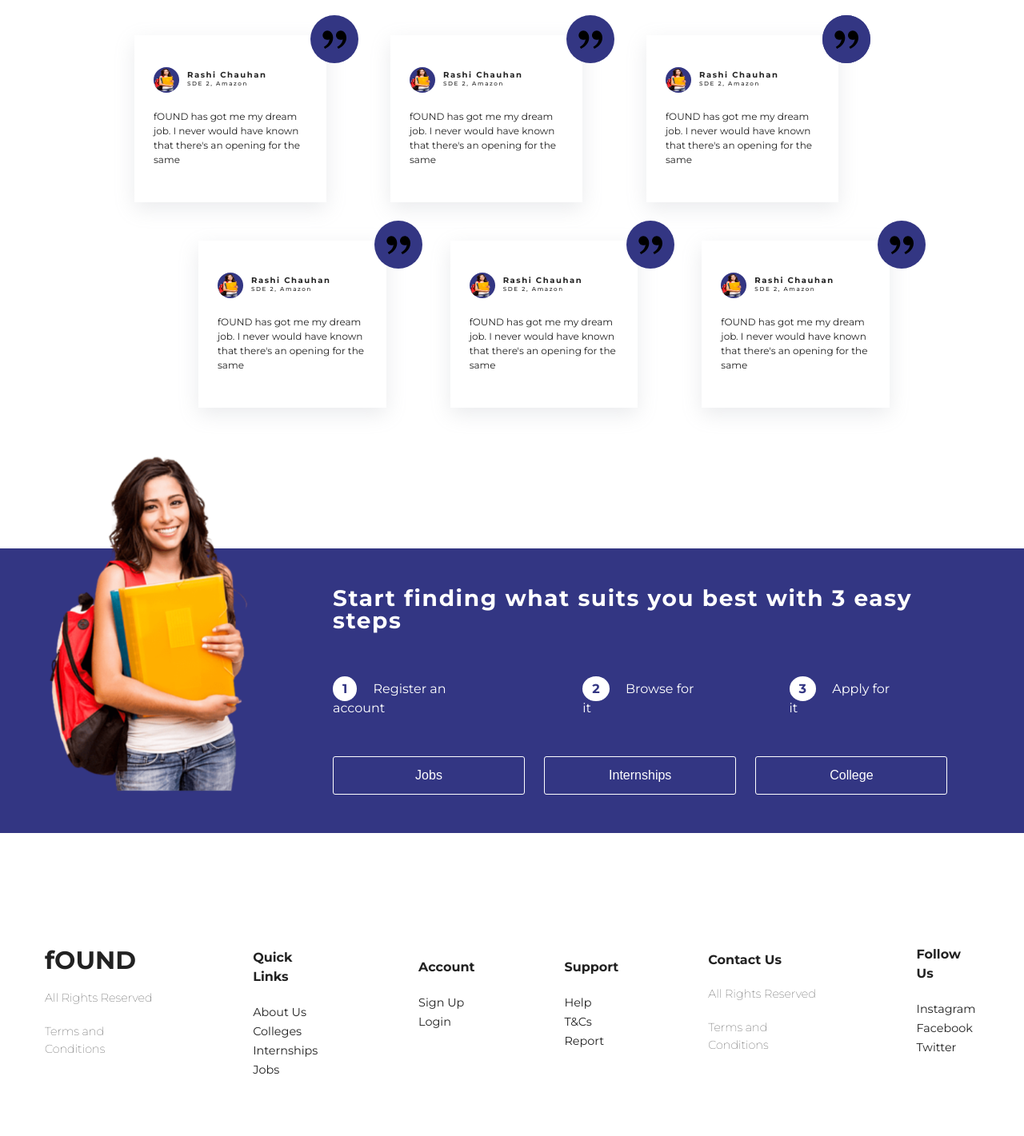
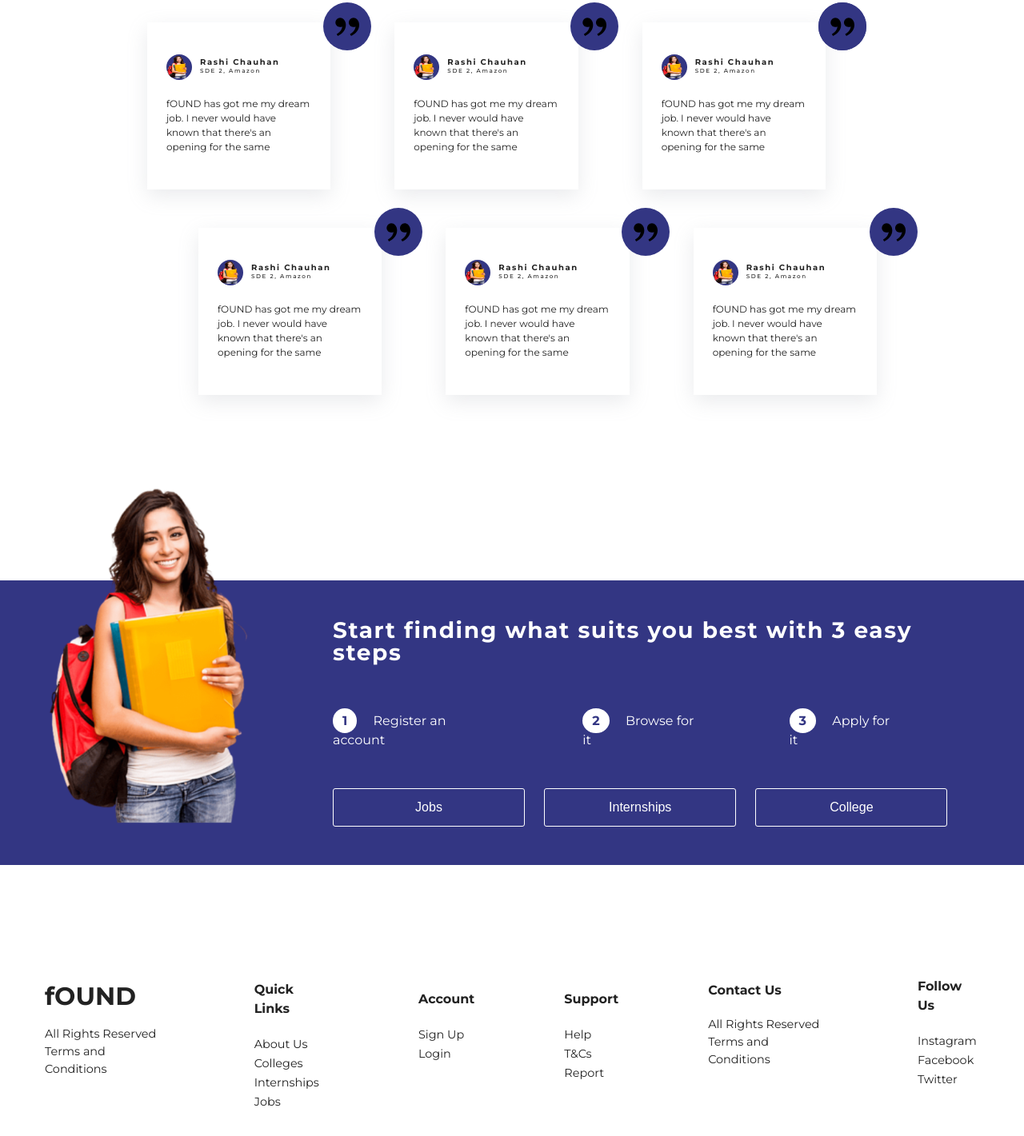
Before and after one commit to GushiRoyale/fOUND-landing, a plain HTML site: page index.html in a window 1280 px wide. Shown: the part 1775-3196 px from the top of the page at 80% size. Drawn offline with Linux system fonts and the light colour scheme.

Commit message:
update 7

```diff
--- a/index.html
+++ b/index.html
@@ -272,9 +272,9 @@
 
   <footer>
     <div class="footer-list">
-      <p class="logo">fOUND</p>
+      <p class="logo link0">fOUND</p>
       <p class="foot">All Rights Reserved</p>
-      <p class="foot">Terms and Conditions</p>
+      <p class="foot2">Terms and Conditions</p>
     </div>
     <div class="footer-list link1">
       <p >Quick Links</p>
@@ -305,7 +305,7 @@
       <p>Contact Us</p>
 
       <p class="foot">All Rights Reserved</p >
-      <p class="foot">Terms and Conditions</p>
+      <p class="foot2">Terms and Conditions</p>
     </div>
     <div class="footer-list link5">
       <p>Follow Us</p>
--- a/style.css
+++ b/style.css
@@ -410,11 +410,13 @@ justify-content: space-around;
 }
 
 .earned {
-  padding: 8rem;
+  padding: 5rem;
+  padding-left: 9rem;
+  padding-right:9rem;
   padding-bottom: 11rem;
   align-items: center;
   text-align: center;
-
+  margin-bottom: 3.5rem;
 }
 
 .earned P {
@@ -427,7 +429,7 @@ justify-content: space-around;
 .earned h2{
  color: var(--clr-black);
  font-size: 1.7rem;
- margin-bottom: 3rem;
+ margin-bottom: 5rem;
 }
 
 .earned span{
@@ -436,7 +438,6 @@ justify-content: space-around;
 
 }
 .earned svg{
-
   background-color: var(--clr-primary-1);
   border-radius: 100%;
   width:60px;
@@ -469,7 +470,7 @@ justify-content: space-around;
 
 .roll2{
   display: flex;
-  margin-left: 5rem;
+  margin-left: 4rem;
   font-size: x-small;
   text-align: start;
 }
@@ -575,7 +576,17 @@ footer a{
 
 .foot{
   font-size: 0.9rem;
-  font-weight: 100;
+  font-weight: 400;
+  margin-bottom: 0;
+}
+.foot2{
+  font-size: 0.9rem;
+  font-weight: 400;
+  margin-top: 0;
+}
+
+.link0{
+margin-top: 0;
 }
 
 .link1{
@@ -589,7 +600,7 @@ margin-top: 3.5rem;
 }
 
 .link4{
-  margin-top: 4.5rem;
+  margin-top: 3rem;
 }
 .link5{
 margin-top: 3rem;
```
Also changed, not shown: img/PngItem_1893733.png (added).
